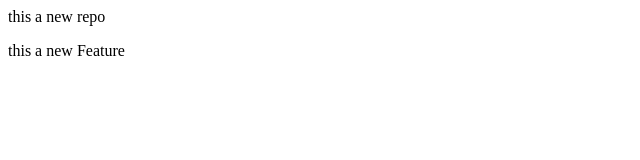
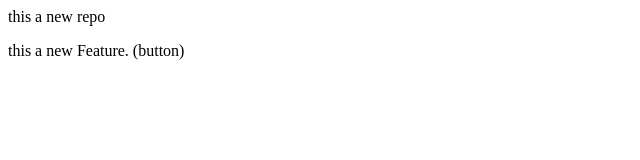
Before and after one commit to Aniketjha8625/localrepo, a plain HTML site: page index.html in a window 1280 px wide. Shown: the full height of the page, 0-640 px from the left. Drawn offline with Linux system fonts and the light colour scheme.

Commit message:
add button

```diff
--- a/index.html
+++ b/index.html
@@ -1,2 +1,2 @@
 <p>this a new repo </p>
-<p>this a new Feature </p>
+<p>this a new Feature. (button)</p>
```
